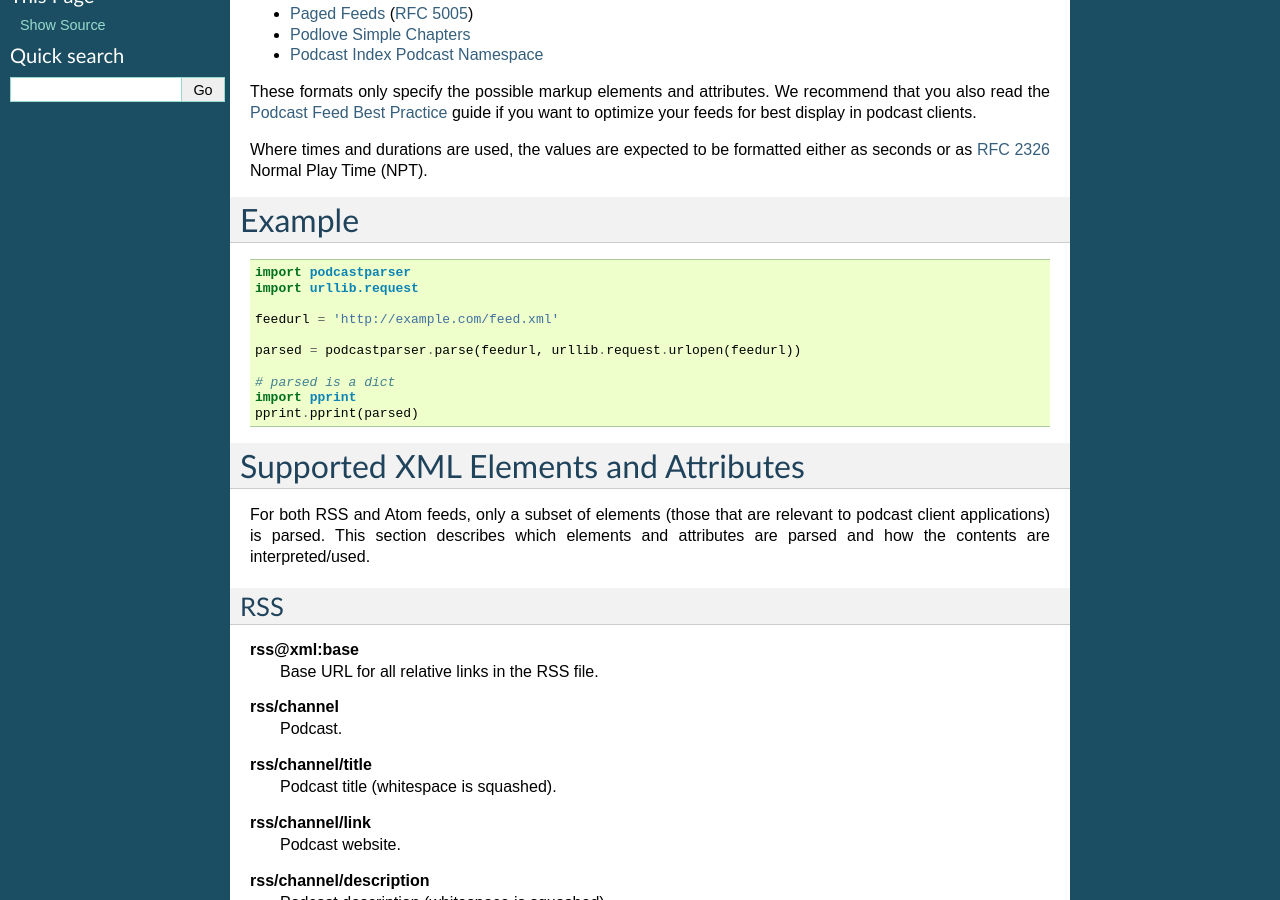
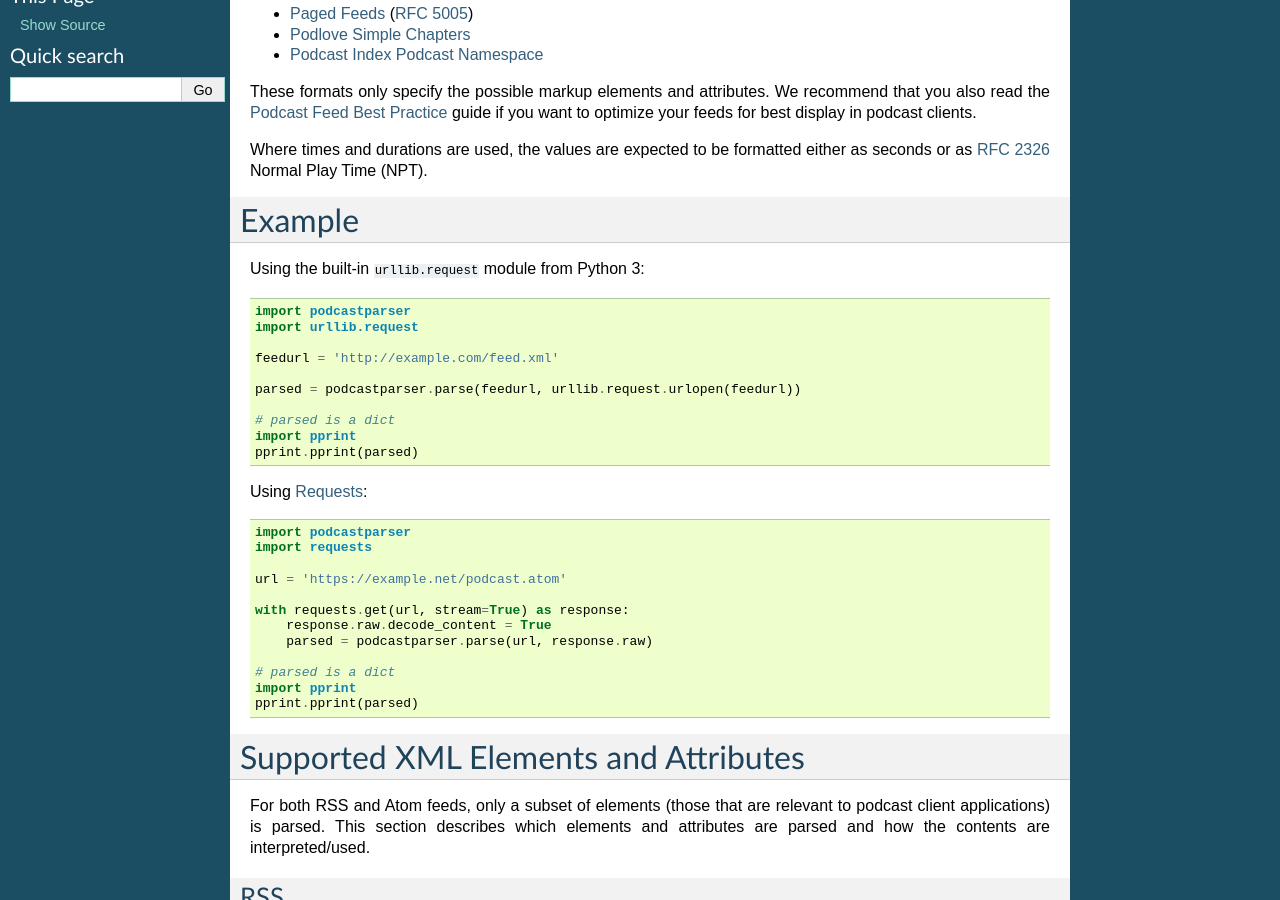
Before and after one commit to gpodder/podcastparser, a Sphinx documentation site: the page built from doc/index.rst, in a window 1280 px wide and 900 px high, scrolled down 277 px. Built offline with Sphinx 7.4.7, drawn with Linux system fonts in a browser that asks for light colours.

Commit message:
Docs: Add requests example (Closes #45)

```diff
--- a/doc/index.rst
+++ b/doc/index.rst
@@ -42,6 +42,8 @@ either as seconds or as `RFC 2326`_ Normal Play Time (NPT).
 Example
 =======
 
+Using the built-in ``urllib.request`` module from Python 3:
+
 .. code-block:: python
 
     import podcastparser
@@ -56,6 +58,27 @@ Example
     pprint.pprint(parsed)
 
 .. TODO: Show example dict for a parsed feed with all fields
+
+
+Using `Requests`_:
+
+.. code-block:: python
+
+    import podcastparser
+    import requests
+
+    url = 'https://example.net/podcast.atom'
+
+    with requests.get(url, stream=True) as response:
+        response.raw.decode_content = True
+        parsed = podcastparser.parse(url, response.raw)
+
+    # parsed is a dict
+    import pprint
+    pprint.pprint(parsed)
+
+.. _Requests: https://requests.readthedocs.io
+
 
 Supported XML Elements and Attributes
 =====================================
```
